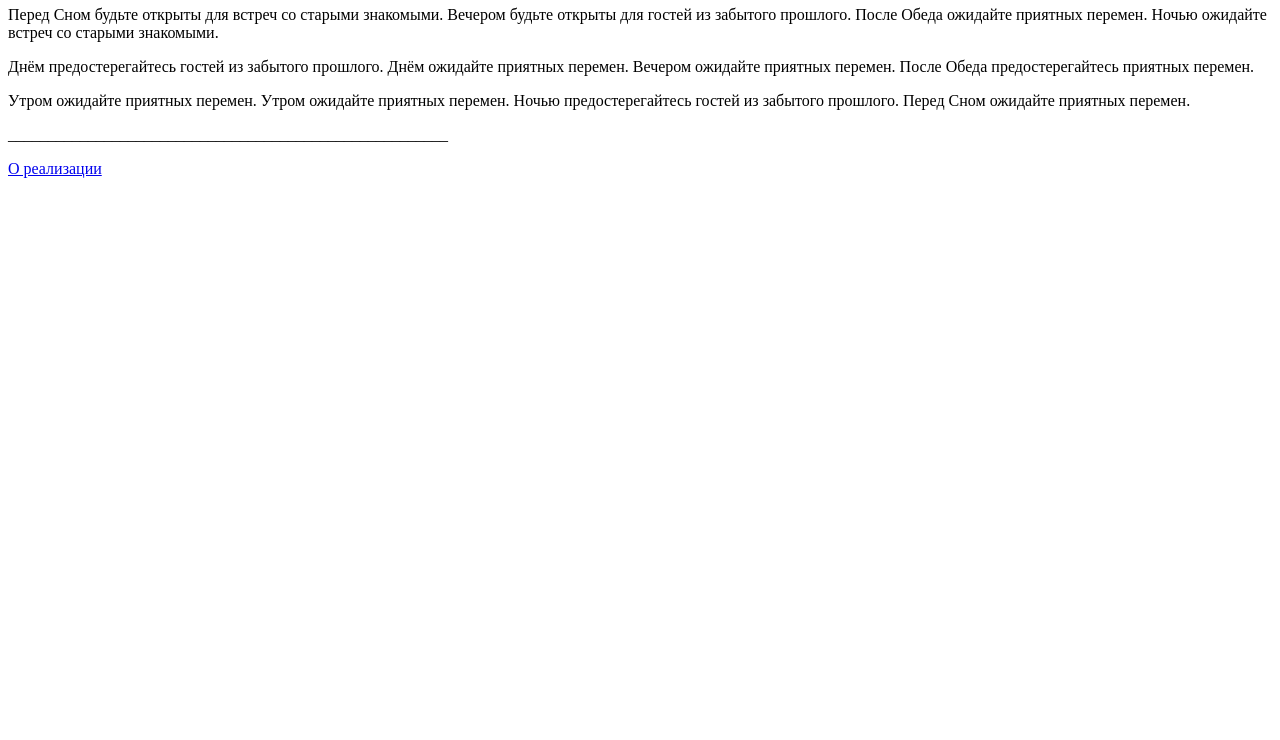
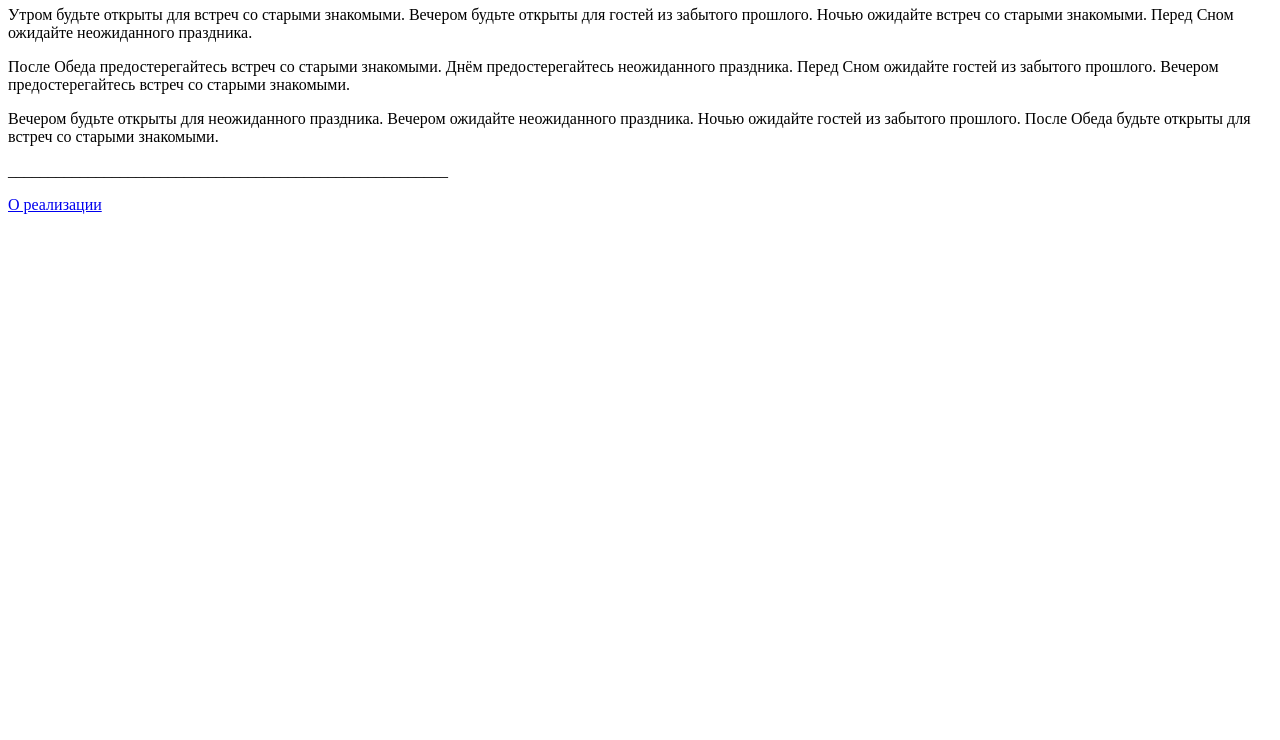
Before and after one commit to vetsizov/PY-HTML, a plain HTML site: page index.html in a window 1280 px wide. Shown: the part 60-800 px from the top of the page. Drawn offline with Linux system fonts and the light colour scheme.

Commit message:
Add new files

```diff
--- a/index.html
+++ b/index.html
@@ -2,4 +2,4 @@
     <meta charset='utf-8'>
     <title>Гороскоп на сегодня</title>
     </head>
-    <body><h1>Что день 2018-11-25 готовит</h1><p>Перед Сном будьте открыты для встреч со старыми знакомыми. Вечером будьте открыты для гостей из забытого прошлого. После Обеда ожидайте приятных перемен. Ночью ожидайте встреч со старыми знакомыми.</p><p>Днём предостерегайтесь гостей из забытого прошлого. Днём ожидайте приятных перемен. Вечером ожидайте приятных перемен. После Обеда предостерегайтесь приятных перемен.</p><p>Утром ожидайте приятных перемен. Утром ожидайте приятных перемен. Ночью предостерегайтесь гостей из забытого прошлого. Перед Сном ожидайте приятных перемен.</p><p>_______________________________________________________</p><p><a href="about.html">О реализации</a></body></html>
+    <body><h1>Ваши предсказания на 2018-11-25</h1><p>Утром будьте открыты для встреч со старыми знакомыми. Вечером будьте открыты для гостей из забытого прошлого. Ночью ожидайте встреч со старыми знакомыми. Перед Сном ожидайте неожиданного праздника.</p><p>После Обеда предостерегайтесь встреч со старыми знакомыми. Днём предостерегайтесь неожиданного праздника. Перед Сном ожидайте гостей из забытого прошлого. Вечером предостерегайтесь встреч со старыми знакомыми.</p><p>Вечером будьте открыты для неожиданного праздника. Вечером ожидайте неожиданного праздника. Ночью ожидайте гостей из забытого прошлого. После Обеда будьте открыты для встреч со старыми знакомыми.</p><p>_______________________________________________________</p><p><a href="about.html">О реализации</a></body></html>
```
Also changed, not shown: about.html (+1 -1 lines), zod.jpg (added).
